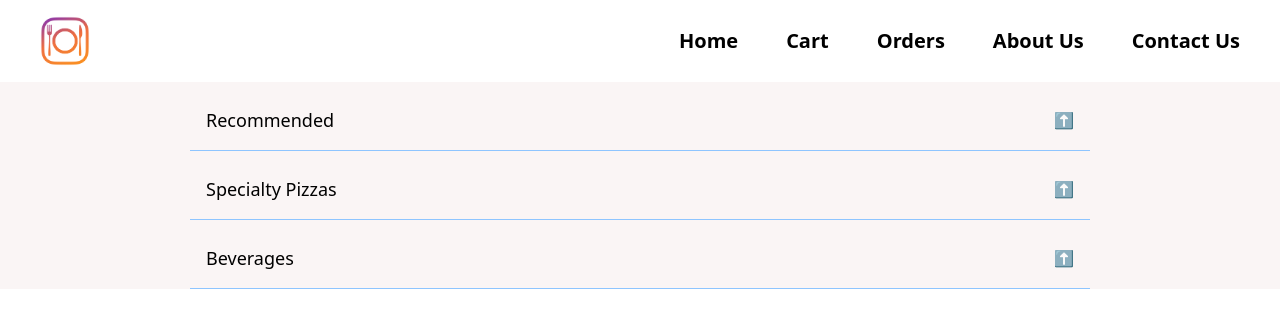
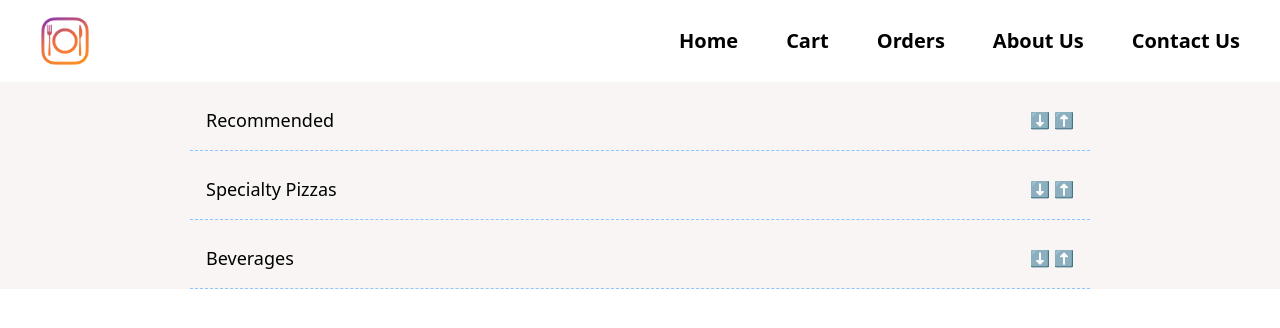
Before and after one commit to gyaparla/Instafood, a React (Vite) app: page /restaurants/menu/1 in a window 1280 px wide. Shown: the top 328 px of the page. Built offline with nearby package versions, Linux system fonts and the light colour scheme.

Commit message:
Accordion component separated

```diff
--- /dev/null
+++ b/src/components/CategoryAccordion.jsx
@@ -0,0 +1,61 @@
+import { Activity } from "react";
+import { RESTAURANT_THUMBNAIL } from "../utils/constants";
+
+const MenuDetails = (itemDetails, accordionNumber) => {
+  return (
+    <div>
+      {itemDetails.map((data) => {
+        return (
+          <div
+            key={data.card.info.id}
+            className="flex items-center justify-between py-4 px-4 m-auto w-11/12"
+          >
+            <div>
+              <p>
+                {data.card.info.name} | &#8377;
+                {data.card.info.price
+                  ? data.card.info.price / 100
+                  : data.card.info.defaultPrice / 100}
+              </p>
+              <p>{data.card.info.description}</p>
+            </div>
+            <div>
+              <img
+                className="h-[100px] rounded-lg"
+                src={`${RESTAURANT_THUMBNAIL}${data.card.info.imageId}`}
+                alt={`image of ${data.card.info.name}`}
+              />
+            </div>
+          </div>
+        );
+      })}
+    </div>
+  );
+};
+
+const CategoryAccordion = (props) => {
+  const { data, show, handleOpen, accordionNumber } = props;
+  return (
+    <div className=" cursor-pointer w-9/12 m-auto my-2 border-blue-300 border-dashed border-b">
+      {/* Accordion header */}
+      <div
+        className="flex justify-between items-center p-4"
+        onClick={() => handleOpen(!show, accordionNumber)}
+      >
+        <p className="font-base text-lg">
+          {data?.card?.card["@type"] ===
+          "type.googleapis.com/swiggy.presentation.food.v2.ItemCategory"
+            ? data.card.card.title
+            : ""}
+        </p>
+        <span>⬇️ ⬆️</span>
+      </div>
+      {/* Accordion details */}
+      <Activity mode={show ? "visible" : "hidden"}>
+        {MenuDetails(data.card.card.itemCards, accordionNumber)}
+      </Activity>
+    </div>
+  );
+};
+
+export default CategoryAccordion;
--- a/src/components/MenuDetails.jsx
+++ /dev/null
@@ -1,27 +0,0 @@
-import { RESTAURANT_THUMBNAIL } from "../utils/constants";
-
-const MenuDetails = ({ itemDetails }) => {
-  return (
-    <div>
-      {itemDetails.map((data) => {
-        return (
-          <div key={data.card.info.id} className="flex items-center justify-between py-3 mt-2 px-4">
-            <div className="w-9/12">
-              <p>{data.card.info.name} | &#8377; {data.card.info.price ? data.card.info.price/100 : data.card.info.defaultPrice/100}</p>
-              <p>{data.card.info.description}</p>
-            </div>
-            <div className="w-3/12">
-              <img
-              className="w-9/12 h-[100px] rounded-lg"
-                src={`${RESTAURANT_THUMBNAIL}${data.card.info.imageId}`}
-                alt={`image of ${data.card.info.name}`}
-              />
-            </div>
-          </div>
-        );
-      })}
-    </div>
-  );
-};
-
-export default MenuDetails;
--- a/src/components/RestaurantDetails.jsx
+++ b/src/components/RestaurantDetails.jsx
@@ -1,47 +1,30 @@
 import { useParams } from "react-router-dom";
 import useRestaurantMenu from "../utils/useRestaurantMenu";
 import { menuDetails } from "../utils/mockData";
-import MenuDetails from "./MenuDetails";
-import { useState } from "react";
+import MenuDetails from "./CategoryAccordion";
+import { Activity, useState } from "react";
+import CategoryAccordion from "./CategoryAccordion";
 
 const RestaurantDetails = () => {
   const { resId } = useParams();
   // const menuDetails = useRestaurantMenu(resId); // Custom hook to fetch menu details through API
   const [showItems, setShowItems] = useState(null);
+  const [accordionIndex, setAccordionIndex] = useState(0)
   const menuList = menuDetails;
   const categories =
     menuList?.data?.cards[1]?.groupedCard?.cardGroupMap?.REGULAR?.cards;
 
-  const handleItems = () => {
-    setShowItems(!showItems);
+  const handleOpen = (value, number) => {
+    setShowItems(value)
+    setAccordionIndex(number)
+    // console.log("accordionNumber ==>", number)
   };
   return (
     <>
       <div>
         {categories.map((each, index) => {
           return (
-            <div
-              key={index}
-              className=" cursor-pointer w-9/12 m-auto my-2 border-blue-300 border-b"
-            >
-              {/* Accordion header */}
-              <div
-                className="flex justify-between items-center p-4"
-                onClick={handleItems}
-              >
-                <p className="font-base text-lg">
-                  {each?.card?.card["@type"] ===
-                  "type.googleapis.com/swiggy.presentation.food.v2.ItemCategory"
-                    ? each.card.card.title
-                    : ""}
-                </p>
-                <span>{showItems ? "⬇️" : "⬆️"}</span>
-              </div>
-              {/* Accordion details */}
-              {showItems && (
-                <MenuDetails itemDetails={each.card.card.itemCards} />
-              )}
-            </div>
+            <CategoryAccordion key={index} data={each} show={showItems} handleOpen={handleOpen} accordionNumber={index}/>
           );
         })}
       </div>
```
